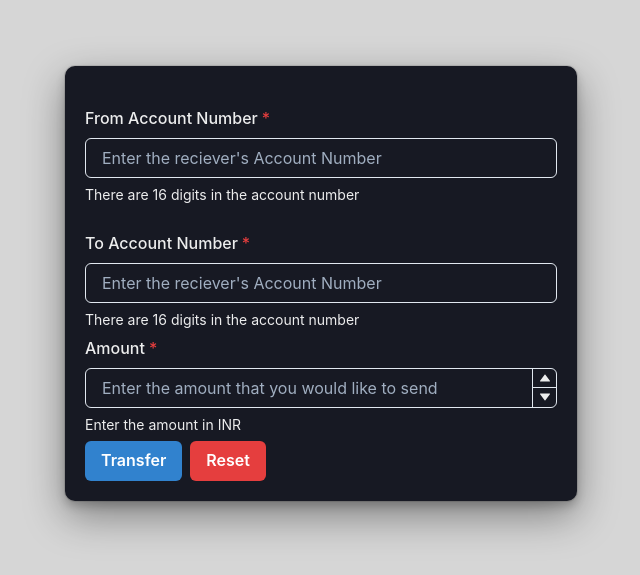
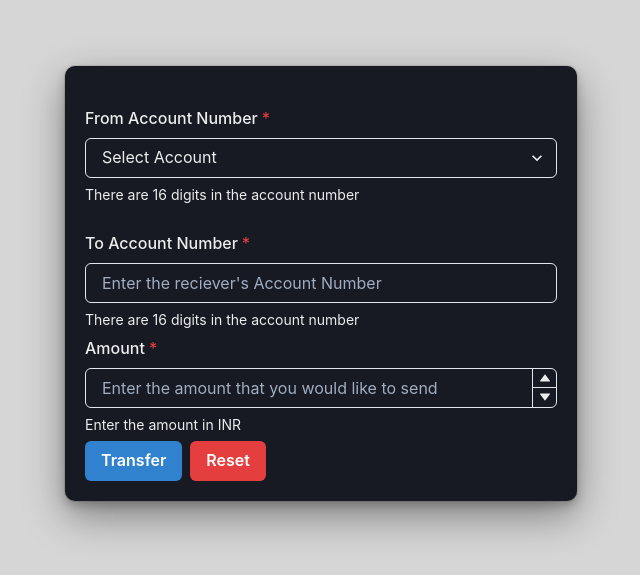
Before and after one commit to freak2810/Banking-System-Front, a Next.js app: page /transaction in a window 1280 px wide. Shown: the part 117-692 px from the top of the page, without its empty margins (319-959 px from the left). Built offline with nearby package versions, Linux system fonts and the light colour scheme.

Commit message:
added select in transaction screen

```diff
--- a/pages/transaction.tsx
+++ b/pages/transaction.tsx
@@ -16,6 +16,24 @@ import {
 	Stack,
 } from '@chakra-ui/react';
 import React from 'react';
+const customeracc = [
+	{
+		value: 'AC1',
+		label: '1234567890012563',
+	},
+	{
+		value: 'AC2',
+		label: '1478523690002541',
+	},
+	{
+		value: 'AC3',
+		label: '1597536482001256',
+	},
+	{
+		value: 'AC4',
+		label: '1479632580023456',
+	},
+];
 
 export default function Transaction() {
 	return (
@@ -34,10 +52,14 @@ export default function Transaction() {
 			>
 				<FormControl id='senderaccountNumber' isRequired my='5'>
 					<FormLabel color='whiteAlpha.900'>From Account Number</FormLabel>
-					<Input
-						color='whiteAlpha.900'
-						placeholder="Enter the reciever's Account Number"
-					/>
+					<Select color='whiteAlpha.900' placeholder='Select Account'>
+						{customeracc.map(option => (
+							<option key={option.value} value={option.value}>
+								{option.label}
+							</option>
+						))}
+					</Select>
+
 					<FormHelperText color='whiteAlpha.900'>
 						There are 16 digits in the account number
 					</FormHelperText>
```
